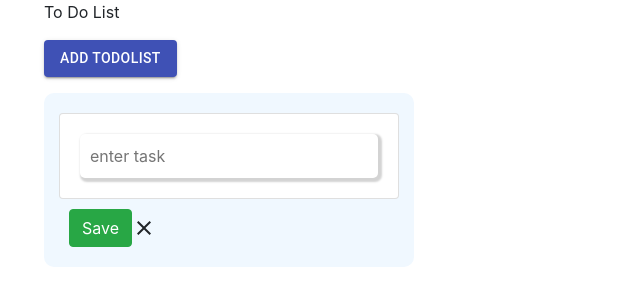
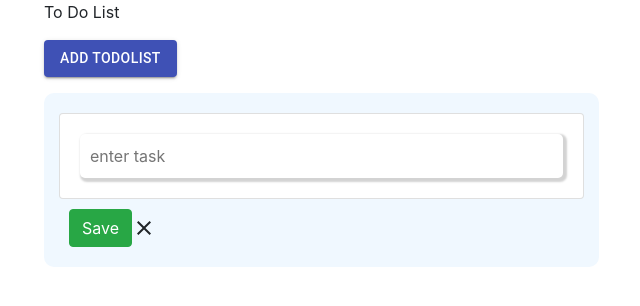
Before and after one commit to PriyankaTiwary123/ToDoList, a React app: page / in a window 1280 px wide. Shown: the top 306 px of the page, without its empty margins (41-681 px from the left). Built offline with nearby package versions, Linux system fonts and the light colour scheme.

Commit message:
edit Task

```diff
--- a/package.json
+++ b/package.json
@@ -36,7 +36,6 @@
     "eslint-plugin-react-hooks": "^4.0.2",
     "fork-ts-checker-webpack-plugin": "^4.1.4",
     "html-webpack-plugin": "^4.3.0",
-    "node-sass": "^4.14.1",
     "prettier": "^2.0.5",
     "sass-loader": "^8.0.2",
     "style-loader": "^1.2.1",
--- a/src/App.scss
+++ b/src/App.css
@@ -11,6 +11,8 @@
  padding: 10px;
   background: aliceblue;
   border-radius: 10px;
+  max-height: 600px;
+  overflow-y: scroll;
 }
 
 .todo-btns{
@@ -32,9 +34,8 @@
 }
 
 [class*="added-card-section-"]{
-    margin-top: 20px;
+margin-top: 20px;
  background:lightgray!important;
  pointer-events:none;
 
-//  cursor:none
 }
--- a/src/App.tsx
+++ b/src/App.tsx
@@ -1,6 +1,6 @@
 import React from "react";
 import {TodoList} from "./components/TodoList";
-import "./App.scss"
+import "./App.css"
 
 
 const App = () =>
--- a/src/components/TodoList.tsx
+++ b/src/components/TodoList.tsx
@@ -20,9 +20,7 @@ export const TodoList = () => {
                 <p>To Do List</p><p><Button variant="contained" color="primary" onClick={addMoreTaskList}>Add ToDolist</Button></p>
             </header>
             <div className="todo-container">
-                <div className="create-task">
                     <CardComponent cards={cards} />
-                </div>
 
             </div>
         </div>
--- a/src/utility/CardComponent.tsx
+++ b/src/utility/CardComponent.tsx
@@ -9,17 +9,29 @@ export default function CardComponent(props: any) {
     const [cardCount, setCardCount] = React.useState(1);
     const [taskArray, setTaskListArr] = React.useState([] as any);
     const [addCard, setAddCard] = React.useState(false);
+    const [editText, setEditedText] = React.useState("");
     // const [markDone ,setMarkAsDone]= React.useState(false);
-    const [btnName, setBtnName]= React.useState("");
+    const [btnName, setBtnName] = React.useState("");
 
     const setTask = (e: any) => {
         setTaskList(e.target.value);
+        console.log(e.target.value)
     }
 
     const saveTask = () => {
-        const taskObject: object = { task: task,markAsDone:false ,edited:false}
-        console.log("priyanka",taskArray)
+        const taskObject: any = { task: task, markAsDone: false, edited: false }
+        console.log(taskObject)
+        console.log("priyanka", taskArray)
+        // let editedIndex=taskArray.findIndex((x:any)=>x.edited===true);
+        // console.log(editedIndex)
+        // if(editedIndex!==-1){
+        //    taskArray.splice(editedIndex,1)
+        //    console.log(taskArray)
+        //     setTaskListArr(taskArray)
+        // }
         setTaskListArr([...taskArray, taskObject]);
+        localStorage.setItem('taskArray', JSON.stringify(taskArray))
+        // console.log(localStorage)
         console.log(taskArray);
         setAddCard(true)
         setCardCount(cardCount + 1);
@@ -30,44 +42,47 @@ export default function CardComponent(props: any) {
         setCardCount(cardCount - 1);
         setAddCard(false);
         setTaskList("")
-
     }
     const cancelCardAddition = () => {
         setAddCard(true);
     }
 
-    const deleteCard = (index:number) => {
-       let newTaskArray = taskArray.filter((i:any,id:number) => id !== index);
+    const deleteCard = (index: number) => {
+        let newTaskArray = taskArray.filter((i: any, id: number) => id !== index);
         setTaskListArr(newTaskArray);
     }
 
-    const markAsDone = (element:any,index:number) => {
+    const markAsDone = (element: any, index: number) => {
         console.log(element, index)
-         let tempObj= Object.assign({},element)
-         tempObj.markAsDone=true;
-         let newTaskArray= taskArray.splice(index,1,tempObj)
-         setTaskListArr([...newTaskArray, tempObj]);
+        let tempObj = Object.assign({}, element)
+        tempObj.markAsDone = true;
+        let newTaskArray = taskArray.splice(index, 1, tempObj)
+        setTaskListArr([...newTaskArray, tempObj]);
 
-        }
+    }
 
-    const editTaskList=(element:any, index:number)=>{
+    const editTaskList = (element: any, index: number) => {
         setCardCount(cardCount - 1);
         setAddCard(false);
-        let tempObj= {...element}
-        tempObj.edited=true;
-        let newEditedArray= taskArray.splice(index,1,tempObj);
-        setTaskListArr([...newEditedArray,tempObj])
-        console.log(newEditedArray)
+        setTaskList(element.task);
+
+        taskArray.splice(index, 1, element);
+        let tempObjEdited = Object.assign({}, element)
+        tempObjEdited.edited = true;
+        // console.log("cggghgjgjghj",newEditedArray)
+        setTaskListArr([...taskArray, tempObjEdited])
+        setEditedText("edited")
+        console.log("aaaa", taskArray)
     }
 
     return (
-        <div className="task-conatiner col col-sm-4 col col-xs-6 col col-md-4">
-            {cardCount > 1 || addCard ? taskArray && taskArray.map((element: any,index:number) => {
-                return (<div className={element.markAsDone  ? "card  added-card-section-"+index :"card  added-card-section"} key={index}><div className="card-body"><p>{element.task}</p>
+        <div className="task-conatiner col col-sm-6 col col-xs-12 col col-md-6">
+            {cardCount > 1 || addCard ? taskArray && taskArray.map((element: any, index: number) => {
+                return (<div className={element.markAsDone ? "card  added-card-section-" + index : "card  added-card-section"} key={index}><div className="card-body"><p>{element.task}</p>
                     <div className="task-list-btns">
-                        <EditIcon  onClick={()=>editTaskList(element,index)}></EditIcon>
-                        <DeleteIcon onClick={()=>deleteCard(index)}></DeleteIcon>
-                        <button type="button" className="btn btn-outline-primary" onClick={()=>markAsDone(element,index)}>Mark Done</button>
+                        <EditIcon onClick={() => editTaskList(element, index)}></EditIcon>
+                        <DeleteIcon onClick={() => deleteCard(index)}></DeleteIcon>
+                        <button type="button" className="btn btn-outline-primary" onClick={() => markAsDone(element, index)}>Mark Done</button>
                     </div>
                 </div></div>)
             }) :
```
Also changed, not shown: 1 other file (tests, documents, lock files or other folders).
